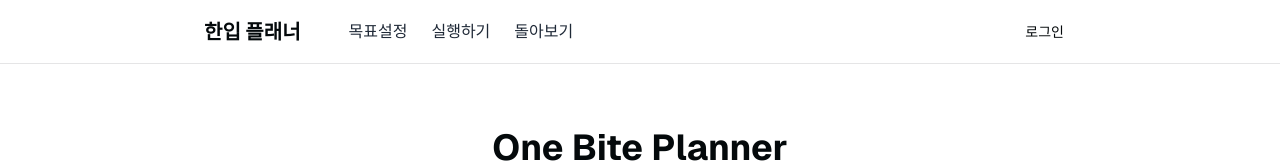
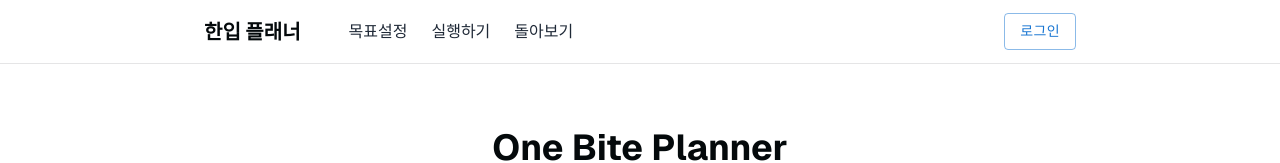
Before and after one commit to icetiredisgettingbear/one-bite-planner, a Next.js app: page / in a window 1280 px wide. Shown: the top 163 px of the page. Built offline with nearby package versions, Linux system fonts and the light colour scheme; no server answers.

Commit message:
styles: 로그인 버튼 공통 컴포넌트로 교체

```diff
--- a/components/AuthButton.tsx
+++ b/components/AuthButton.tsx
@@ -1,6 +1,6 @@
 import { createClient } from "@/utils/supabase/server";
-import Link from "next/link";
 import { redirect } from "next/navigation";
+import Button from "./Button";
 
 export default async function AuthButton() {
   const supabase = createClient();
@@ -27,11 +27,8 @@ export default async function AuthButton() {
       </form>
     </div>
   ) : (
-    <Link
-      href="/login"
-      className="py-2 px-3 flex rounded-md no-underline bg-btn-background hover:bg-btn-background-hover"
-    >
+    <Button href="/login" variant="outlined">
       로그인
-    </Link>
+    </Button>
   );
 }
```
